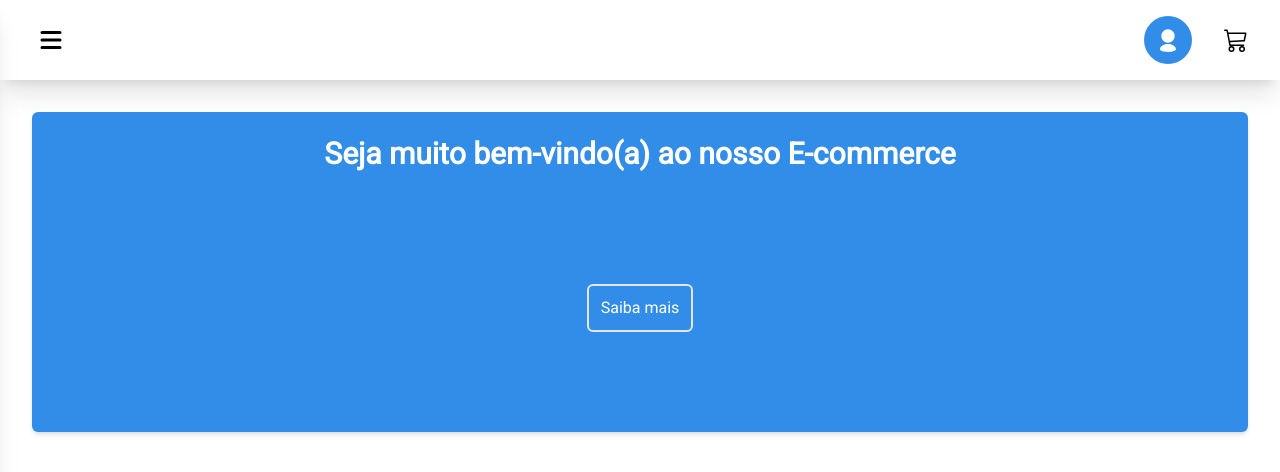
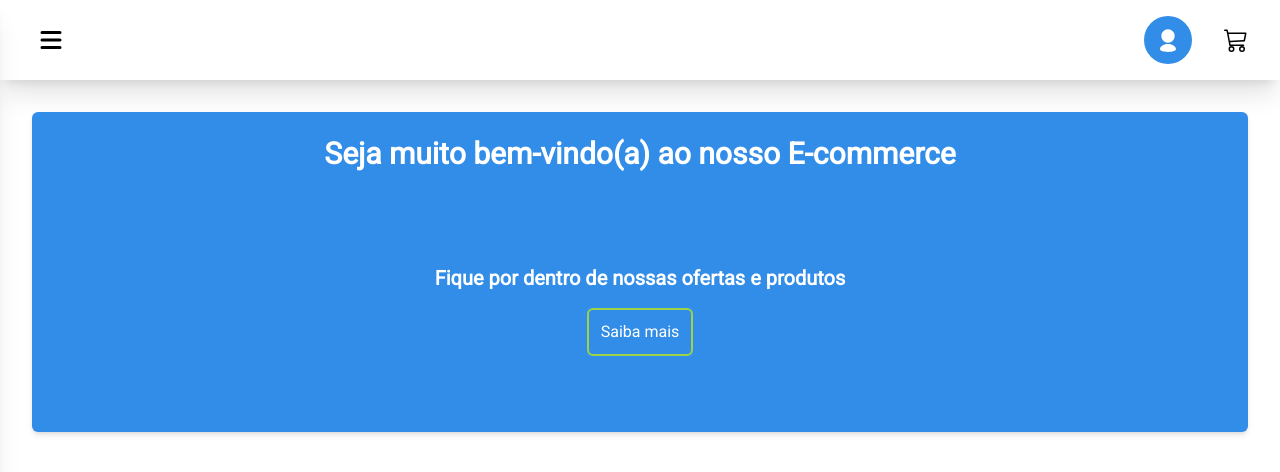
Before and after one commit to Raul26-tech/MyClothes, a React (Vite) app: page / in a window 1280 px wide. Shown: the top 472 px of the page. Built offline with nearby package versions, Linux system fonts and the light colour scheme.

Commit message:
Finalizando Banner

```diff
--- a/src/components/Banner/index.tsx
+++ b/src/components/Banner/index.tsx
@@ -1,16 +1,19 @@
-import Button from '../Buttom';
+import { ButtonLink } from '../Buttom';
 
 export default function Banner() {
     return (
         <>
-            <div className="w-full h-[20rem] bg-theme-blue-50 rounded-md shadow-md p-6 text-white font-roboto">
+            <div className="w-full md:h-[20rem] bg-theme-blue-50 rounded-md shadow-md p-6 text-white font-roboto space-y-[5rem]">
                 <div className="w-full flex justify-center items-center text-center">
                     <span className="text-white font-bold text-3xl">
                         Seja muito bem-vindo(a) ao nosso E-commerce
                     </span>
                 </div>
-                <div className="w-full h-full flex justify-center items-center">
-                    <Button>Saiba mais</Button>
+                <div className="w-full flex flex-col justify-center items-center p-3 space-y-4">
+                    <span className="text-white font-semibold text-center text-xl">
+                        Fique por dentro de nossas ofertas e produtos
+                    </span>
+                    <ButtonLink url="/products">Saiba mais</ButtonLink>
                 </div>
             </div>
         </>
--- a/src/components/Buttom/index.tsx
+++ b/src/components/Buttom/index.tsx
@@ -3,7 +3,7 @@ import { Link, LinkProps } from 'react-router-dom';
 
 const COLORS = {
     default:
-        'bg-theme-blue border-2 border-solid-theme-green-50 hover:bg-theme-blue-50-hover',
+        'bg-theme-blue border-2 border-theme-green-50 hover:bg-theme-blue-50-hover',
     primary: '',
     secondary: '',
     danger: '',
@@ -27,17 +27,19 @@ export default function Button({
     children,
     pattern = 'default',
     addClassName = '',
+    ...rest
 }: IButtomProps) {
     return (
-        <div
+        <button
             className={`w-auto h-12 flex justify-center items-center p-3 rounded-md cursor-pointer ${addClassName} ${COLORS[pattern]}`}
+            {...rest}
         >
             {children}
-        </div>
+        </button>
     );
 }
 
-interface IButtonLink extends LinkProps {
+interface IButtonLink {
     children: ReactNode;
     className?: string;
     pattern?:
@@ -48,6 +50,7 @@ interface IButtonLink extends LinkProps {
         | 'success'
         | 'warning';
     addClassName?: string;
+    url?: string;
 }
 
 export function ButtonLink({
@@ -55,11 +58,11 @@ export function ButtonLink({
     pattern = 'default',
     className = `w-auto h-12 flex justify-center items-center p-3 rounded-md cursor-pointer ${COLORS[pattern]}`,
     addClassName,
-    ...rest
+    url = '',
 }: IButtonLink) {
     return (
-        <Link className={` ${addClassName} `} {...rest}>
-            {children}
-        </Link>
+        <button className={` ${className} ${addClassName} `}>
+            <a href={url}>{children}</a>
+        </button>
     );
 }
```
